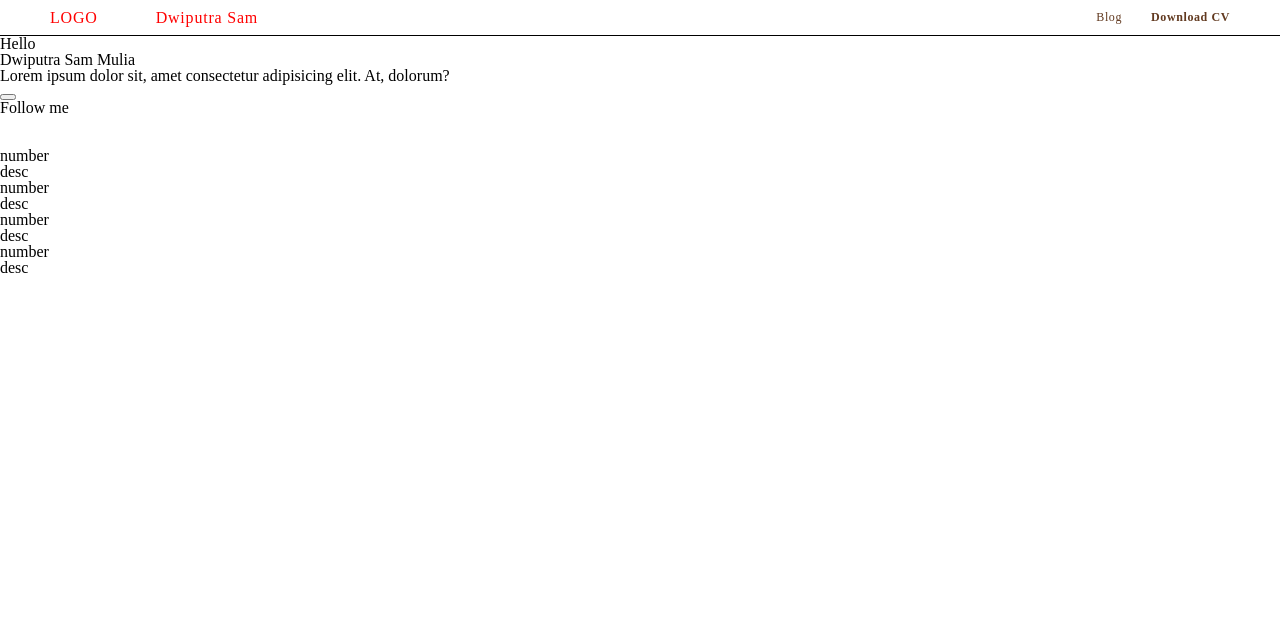
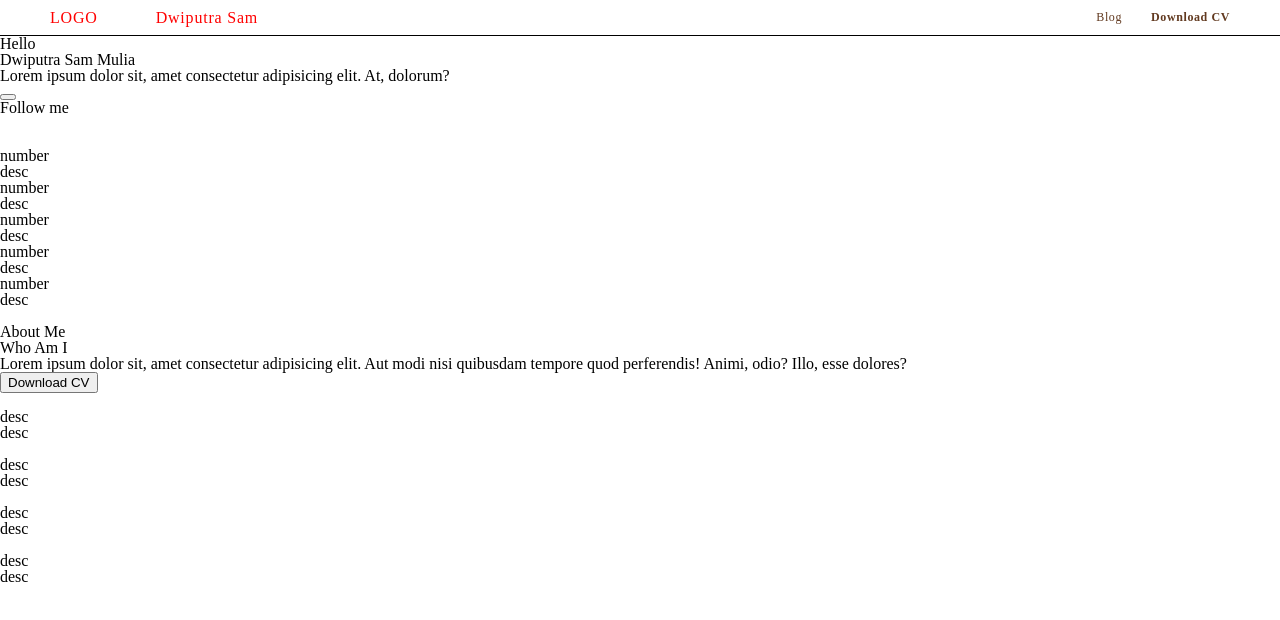
Before and after one commit to samdyra/living-legacy, a React (Vite) app: page / in a window 1280 px wide. Shown: the top 620 px of the page. Built offline with nearby package versions, Linux system fonts and the light colour scheme; a web font is replaced by a local one.

Commit message:
Description structure

```diff
--- a/src/Constants/Skills/index.js
+++ b/src/Constants/Skills/index.js
@@ -1,4 +1,9 @@
-export const skillsData = [
+const skillsData = [
+  {
+    image: "image",
+    number: "number",
+    desc: "desc",
+  },
   {
     image: "image",
     number: "number",
@@ -20,3 +25,5 @@ export const skillsData = [
     desc: "desc",
   },
 ];
+
+export default skillsData;
--- /dev/null
+++ b/src/Constants/SkillsDesc/index.js
@@ -0,0 +1,24 @@
+const skillsDataDesc = [
+  {
+    image: "image",
+    desc: "desc",
+    descTitle: "desc",
+  },
+  {
+    image: "image",
+    desc: "desc",
+    descTitle: "desc",
+  },
+  {
+    image: "image",
+    desc: "desc",
+    descTitle: "desc",
+  },
+  {
+    image: "image",
+    desc: "desc",
+    descTitle: "desc",
+  },
+];
+
+export default skillsDataDesc;
--- a/src/Constants/index.js
+++ b/src/Constants/index.js
@@ -0,0 +1,2 @@
+export { default as Skills } from "./Skills";
+export { default as SkillsDesc } from "./SkillsDesc";
--- /dev/null
+++ b/src/Pages/Home/Components/Description/index.jsx
@@ -0,0 +1,37 @@
+import React from "react";
+import style from "./style.module.scss";
+import { SkillsDesc } from "../../../../Constants";
+
+const Description = () => {
+  const { container, about, skillDesc, aboutText, skillDescContainer } = style;
+  return (
+    <section className={container}>
+      <article className={about}>
+        <img></img>
+        <div className={aboutText}>
+          <h3>About Me</h3>
+          <h1>Who Am I</h1>
+          <p>
+            Lorem ipsum dolor sit, amet consectetur adipisicing elit. Aut modi
+            nisi quibusdam tempore quod perferendis! Animi, odio? Illo, esse
+            dolores?
+          </p>
+          <button>Download CV</button>
+        </div>
+      </article>
+      <section className={skillDescContainer}>
+        {SkillsDesc.map(({ image, desc, descTitle }) => {
+          return (
+            <div className={skillDesc}>
+              <img></img>
+              <h1>{descTitle}</h1>
+              <p>{desc}</p>
+            </div>
+          );
+        })}
+      </section>
+    </section>
+  );
+};
+
+export default Description;
--- a/src/Pages/Home/Components/Header/index.jsx
+++ b/src/Pages/Home/Components/Header/index.jsx
@@ -1,6 +1,6 @@
 import React from "react";
 import style from "./style.module.scss";
-import { skillsData } from "../../../../Constants/Skills";
+import skillsData from "../../../../Constants/Skills";
 
 const Header = () => {
   const {
--- a/src/Pages/Home/Components/index.js
+++ b/src/Pages/Home/Components/index.js
@@ -1 +1,2 @@
 export { default as Header } from "./Header";
+export { default as Description } from "./Description";
--- a/src/Pages/Home/index.jsx
+++ b/src/Pages/Home/index.jsx
@@ -1,7 +1,7 @@
 import React from "react";
 import style from "./style.module.scss";
 import NavBar from "../../Components/Navbar";
-import { Header } from "./Components";
+import { Header, Description } from "./Components";
 
 const HomeScreen = () => {
   const { container } = style;
@@ -9,6 +9,7 @@ const HomeScreen = () => {
     <>
       <NavBar></NavBar>
       <Header></Header>
+      <Description></Description>
     </>
   );
 };
```
Also changed, not shown: src/Pages/Home/Components/Description/style.module.scss (added).
